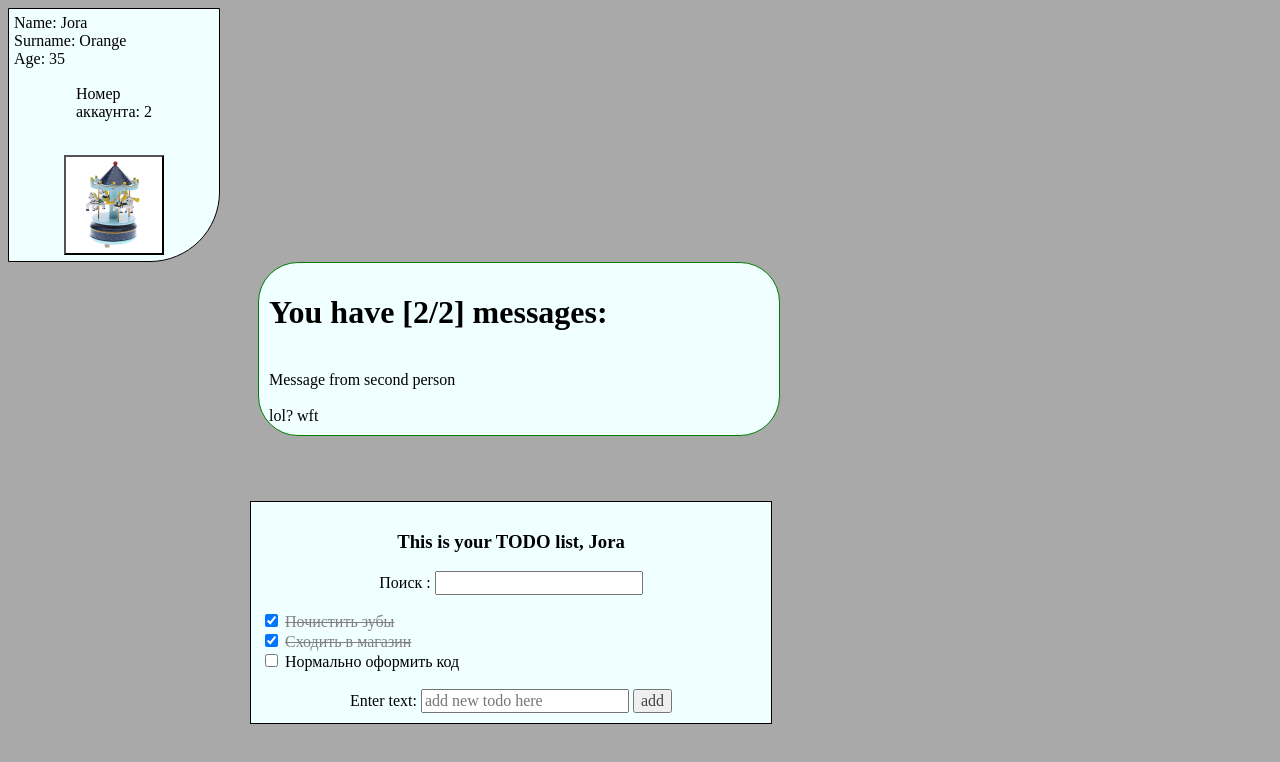
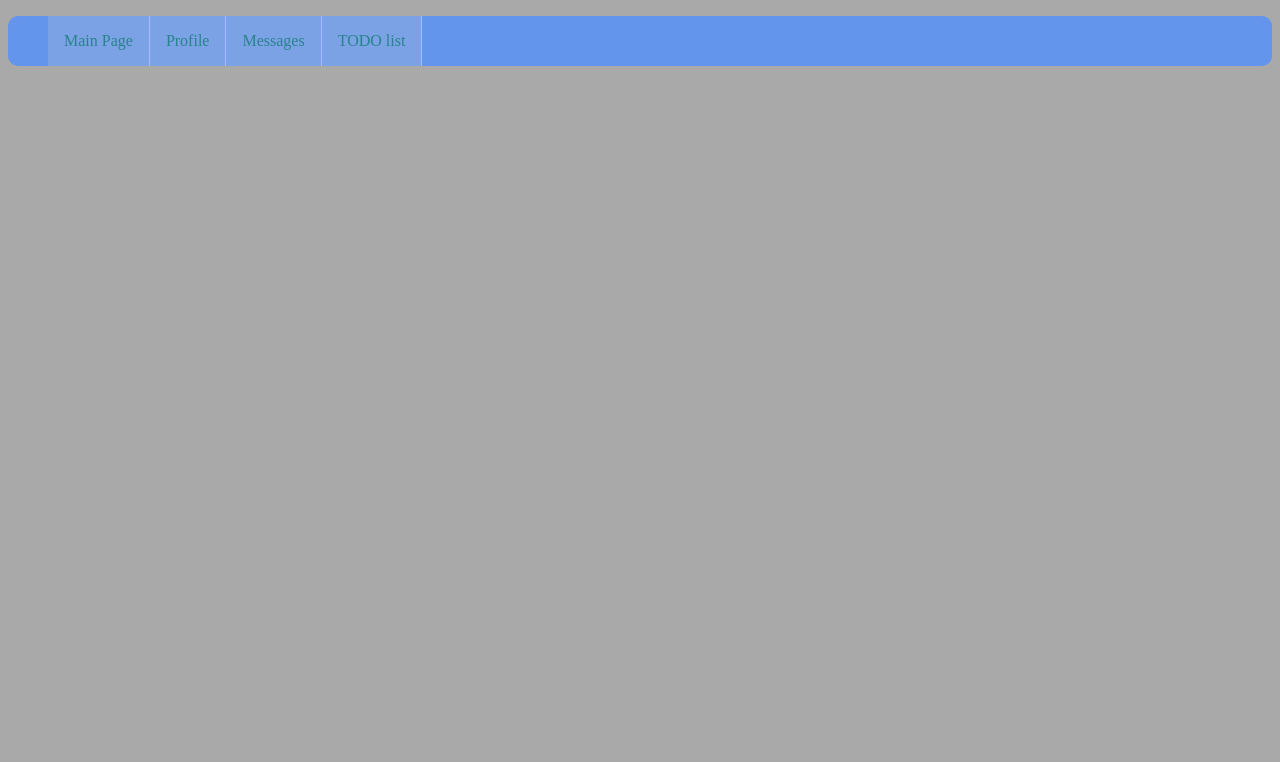
Before and after one commit to SergeyVoloshchuk/Routing, a website: page index.html in a window 1280 px wide. Drawn offline with nearby package versions, Linux system fonts and the light colour scheme; some packages are replaced by stand-ins of ours.

Commit message:
modification

```diff
--- a/index.html
+++ b/index.html
@@ -11,61 +11,24 @@
 
 <body>
     <div class="main" ng-controller="MainController as main">
-        <div class="person">
-            Name: {{main.person.name}}
-            <br> Surname: {{main.person.surname}}
-            <br> Age: {{main.person.age}}
-            <div>
-                Номер аккаунта: {{main.list.id}}
-            </div>
-            <br>
-            <center>
-                <button class="karusel" ng-click="main.random()"> </button>
-            </center>
-        </div>
-
-        <div class="message">
-
-            <h1>You have [{{main.countMess}}/{{main.messages.length}}] messages:</h1>
-            <span ng-repeat="message in main.messages ">
-             <br>
-
-            <span ng-click="main.onRead($index)" ng-mouseleave="flag = false" ng-mouseover="flag = true" class="mess-{{flag}}" >{{message.mess}}
-
-            <span class="read-{{message.flag}}"></span>
-            </span>
-
-            <br>
-            </span>
-        </div>
-        <div class="list">
-            <center>
-                <h3>This is your TODO list, {{main.person.name}} </h3>
-                <p>Поиск :
-                    <input type="text" ng-model="seach">
-
-                </p>
-            </center>
-            <li ng-repeat="todo in main.list.todo | filter:{name:seach}">
-                <label class="checkbox">
-                    <input type="checkbox" ng-model="todo.flag">
-                    <span class="done-{{todo.flag}}">{{todo.name}}
 
 
-                    </span>
-                </label>
-            </li>
-            <form ng-submit="main.addTodo()">
 
-                <br>
-                <center>
-                    Enter text:
-                    <input type="text" ng-model="main.todoText" size="20" placeholder="add new todo here">
-                    <input type="submit" value="add">
-                </center>
-            </form>
+        <div class="navig">
+
+            <div class="nav-link ">
+                <ul>
+                    <li> <a ui-sref="main">Main Page</a></li>
+                    <li> <a ui-sref="profile">Profile</a></li>
+                    <li><a ui-sref="messages">Messages</a></li>
+                    <li><a ui-sref="list">TODO list</a></li>
+                </ul>
+            </div>
+
+
+
         </div>
-
+        <ui-view></ui-view>
     </div>
     <script src="js/main.js"></script>
     <script src="js/controller/main.controller.js"></script>
@@ -75,6 +38,7 @@
     <script src="js/modules/list.module.js"></script>
     <script src="js/modules/message.module.js"></script>
     <script src="js/services/list.service.js"></script>
+    <script src="js/configs/rout.config.js"></script>
 
 
 </body>
```
